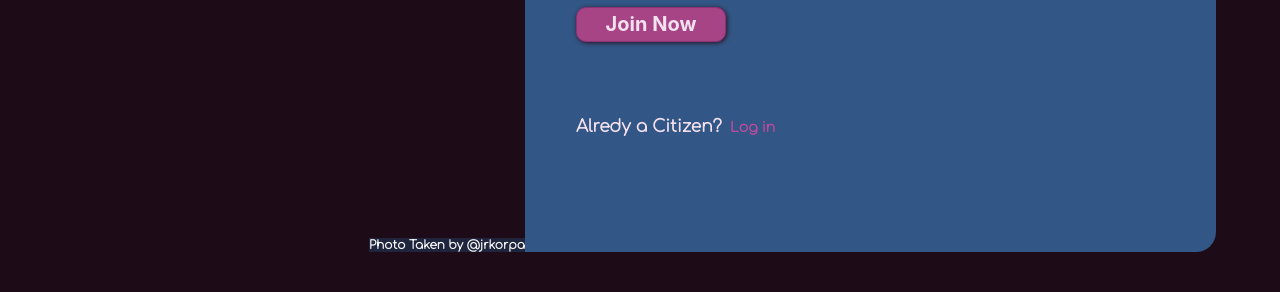
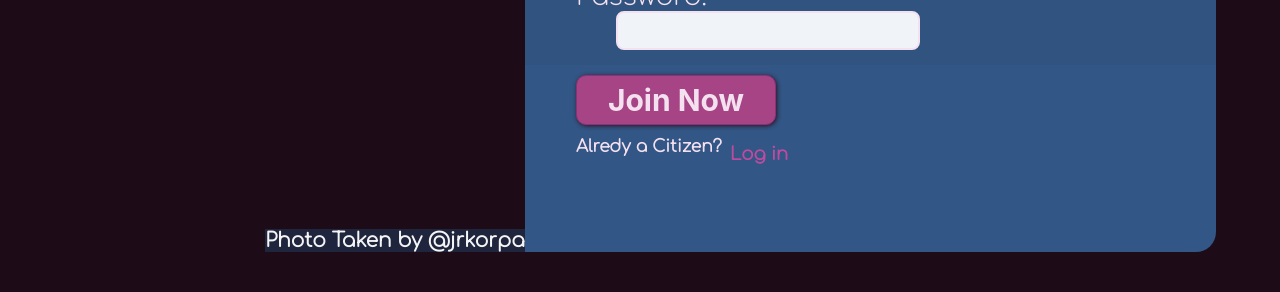
Before and after one commit to JoJoWitness/Sing-up-form, a plain HTML site: page index.html in a window 1280 px wide. Shown: the part 508-800 px from the top of the page. Drawn offline with Linux system fonts and the light colour scheme; a script that the page names is missing; a web font is replaced by a local one.

Commit message:
Now is finished, i guess

```diff
--- a/style.css
+++ b/style.css
@@ -59,7 +59,7 @@ body, html{
 }
 
 #credits{
-    font-size: 12px;
+    font-size: 20px;
     align-self: flex-end;
     background-color:rgba(32, 56, 85, 0.6) ;
     font-weight: bold;
@@ -96,7 +96,7 @@ body, html{
     display: flex;
     flex-direction: column;
     justify-content: center;
-    font-size: max(calc( 19px + calc(2.5vw - 2em)),19px);
+    font-size: max(calc( 18px + calc(2.2vw - 1.9em)),18px);
     gap: 20px;
     padding-left: max(40px, 4vw);
     padding-right: max(40px, 4vw);
@@ -109,7 +109,7 @@ body, html{
 
 #forms{
     height: 45vh;
-    font-size: max(calc( 17px + calc(2.2vw - 2em)), 17px);
+    font-size: max(calc( 25px + calc(50vw - 2em)), 25px);
 }
 
 
@@ -126,10 +126,10 @@ body, html{
 
 span{
     height: 17px;
-    margin-top: 3px;
-    font-size: 14px;
+    margin-top: 7px;
+    font-size: 18px;
     color: #BE4B9F;
-    font-weight: 20px;
+    font-weight: bold;
 }
 
 
@@ -139,7 +139,7 @@ span{
     justify-content: flex-start;
     flex-wrap: wrap;
     padding-left: 4vw;
-    padding-right: 5vw;
+    padding-right: 4vw;
     padding-top: 15px;
     background-color:#305380;
     column-gap: 80px;
@@ -148,22 +148,22 @@ span{
 .labelAndForms{
     display: flex;
     flex-direction: column;
-    width: max(30%, 150px);
+    width: max(35%, 150px);
     margin-right: 25px;
     margin-bottom: 15px;
-    font-size: max(calc( 15px + calc(1.2vw - .8em)), 15px);
+    font-size: max(calc( 26px + calc(2vw - 1.8em)), 26px);
 
 
 }
 input{
     appearance: none;
     border: 2px solid #F4E1EF ;
-    width: 190px;
-    border-radius: 5px;
+    width: 300px;
+    border-radius: 8px;
     background-color: #F0F4F9;
-    margin-left: 25px;
+    margin-left: 40px;
     font-size: max(calc( 14px + calc(2vw - 1.8em)), 14px);
-    height:20px;
+    height:35px;
   }
 
 fieldset{
@@ -174,15 +174,15 @@ fieldset{
     display: flex;
     justify-content: center;
     align-items: center;
-    height: 35px;
-    width: max(10vw, 150px);
+    height: 50px;
+    width: max(12vw, 200px);
     border-radius: 10px;
     background-color: #A64486;
     border: 1px solid #8C3274;
     text-align: center;
     color: #F4E1EF;
     font-family: -apple-system, BlinkMacSystemFont, 'Segoe UI', Roboto, Oxygen, Ubuntu, Cantarell, 'Open Sans', 'Helvetica Neue', sans-serif;
-    font-size: 20px;
+    font-size: 30px;
     font-weight: bold;
     box-shadow: 1px 1px 4px #2D1124;
     margin-top: 10px;
```
